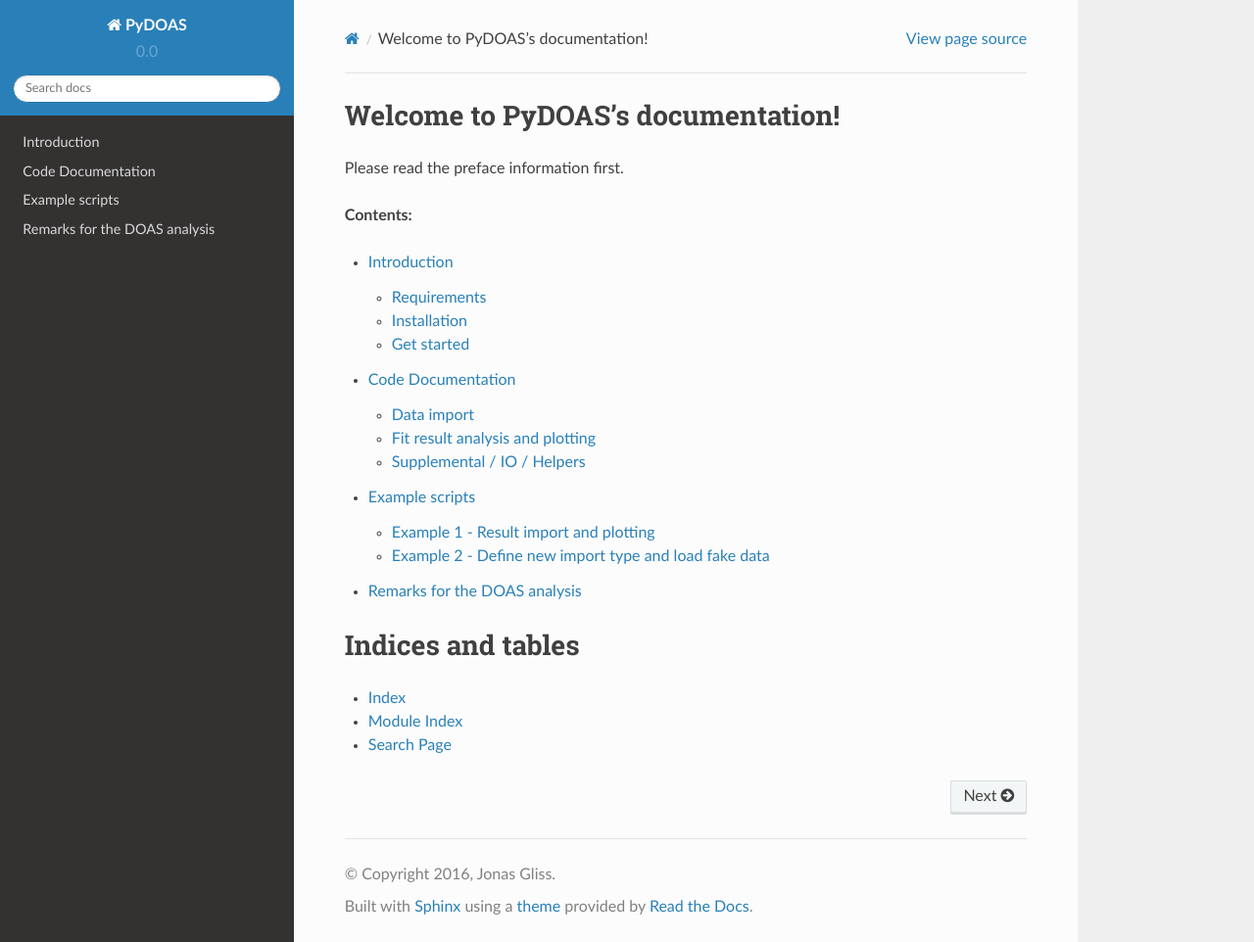
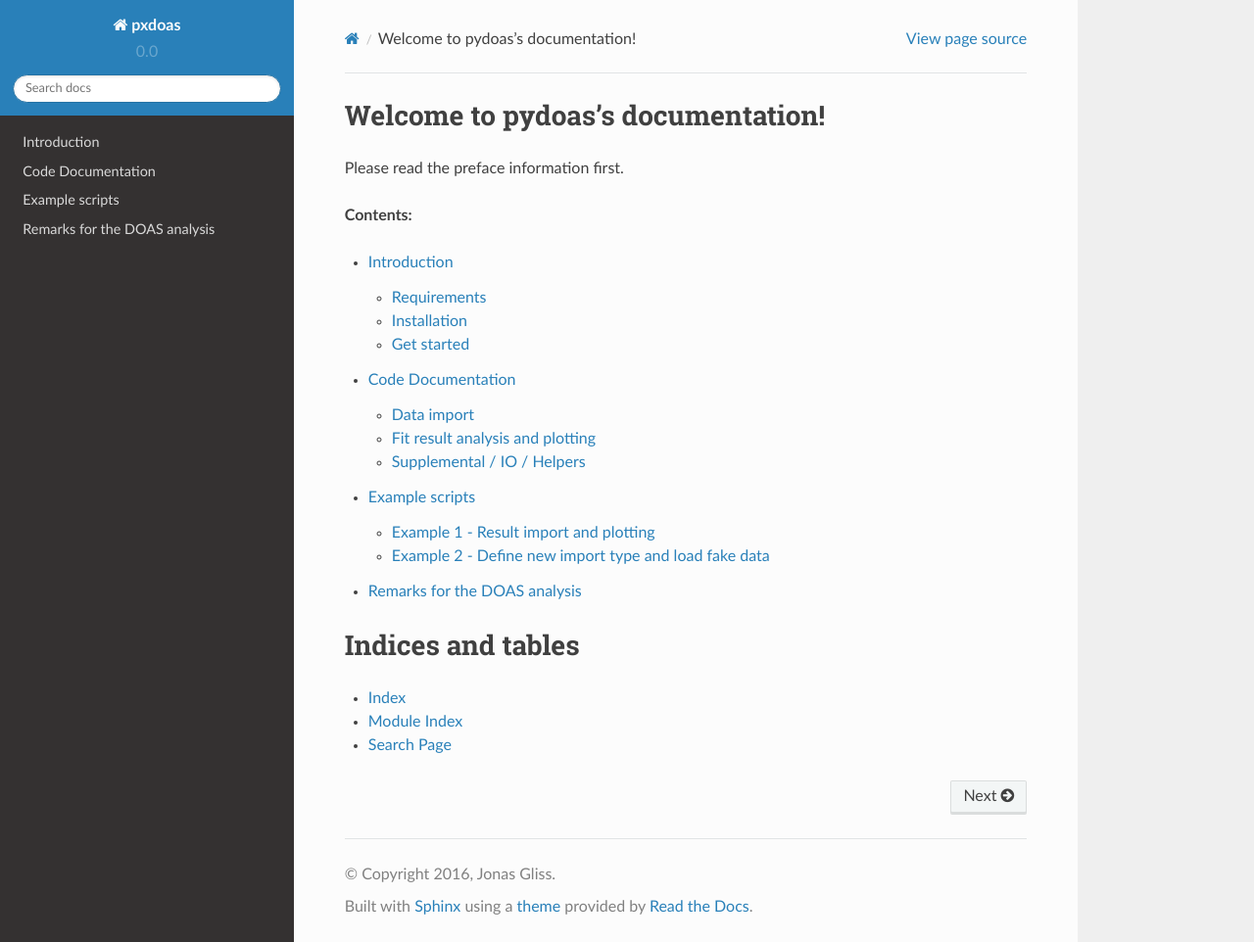
Before and after one commit to jgliss/pydoas, a Sphinx documentation site: the page built from docs/index.rst, in a window 1280 px wide and 962 px high. Shown: the whole window at 98% size. Built offline with Sphinx 7.4.7 and the Read the Docs theme 2.0.0, drawn with Linux system fonts in a browser that asks for light colours; formulas are drawn with MathJax 3.

Commit message:
minor changes in docs

```diff
--- a/docs/conf.py
+++ b/docs/conf.py
@@ -65,7 +65,7 @@ source_suffix = '.rst'
 master_doc = 'index'
 
 # General information about the project.
-project = u'PyDOAS'
+project = u'pxdoas'
 copyright = u'2016, Jonas Gliss'
 author = u'Jonas Gliss'
 
--- a/docs/index.rst
+++ b/docs/index.rst
@@ -3,7 +3,7 @@
    You can adapt this file completely to your liking, but it should at least
    contain the root `toctree` directive.
 
-Welcome to PyDOAS's documentation!
+Welcome to pydoas's documentation!
 ==================================
 
 Please read the preface information first.
```
